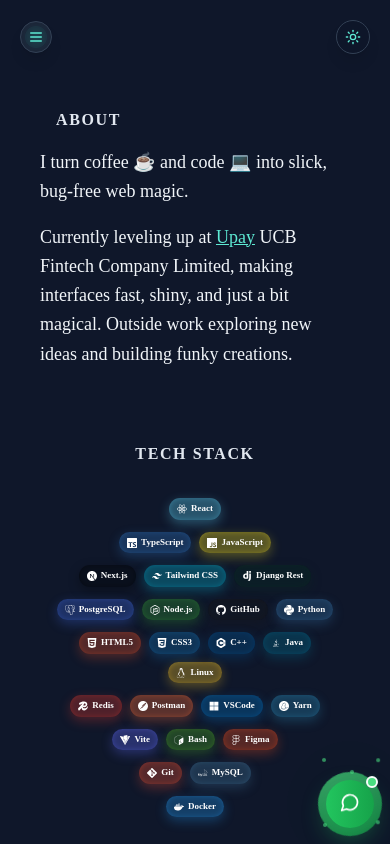
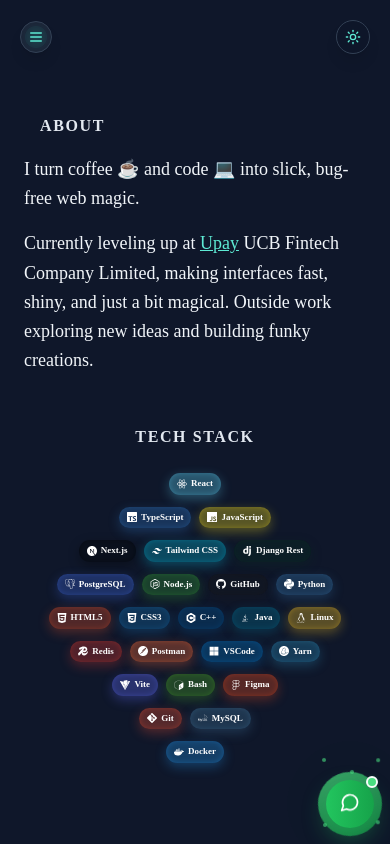
Before and after one commit to touhid9teen/me, a Next.js app: page / in a window 390 px wide. Shown: the top 844 px of the page. Built offline with nearby package versions, Linux system fonts and the light colour scheme; a web font is replaced by a local one.

Commit message:
improved responsiveness

```diff
--- a/components/common/tech-stack.tsx
+++ b/components/common/tech-stack.tsx
@@ -84,7 +84,7 @@ export default function TechStackSection() {
         isDark ? "bg-slate-900" : "bg-slate-50"
       }`}
     >
-      <h2 className="text-sm font-bold uppercase tracking-widest text-slate-200 lg:sr-only px-4 py-8">
+      <h2 className="text-sm font-bold uppercase tracking-widest text-slate-200  px-4 py-2 pb-6">
         Tech Stack
       </h2>
 
--- a/components/layout/desktop-sidebar.tsx
+++ b/components/layout/desktop-sidebar.tsx
@@ -44,7 +44,7 @@ export default function DesktopSidebar({
   };
 
   return (
-    <header className="hidden lg:sticky lg:top-0 lg:flex lg:max-h-screen lg:w-1/2 lg:flex-col lg:justify-between lg:py-24">
+    <header className="hidden lg:sticky lg:top-0 lg:flex lg:max-h-screen  lg:flex-col lg:justify-between lg:py-24">
       <div>
         <h4 className="py-2">
           <span className="underline p-1 text-teal-300">Assalamu-alikum</span> ,
--- a/components/layout/main-content.tsx
+++ b/components/layout/main-content.tsx
@@ -9,7 +9,7 @@ import { SectionWrapper } from "./section-wrapper";
 
 export default function MainContent() {
   return (
-    <main className="w-full px-4 sm:px-6 md:px-8 lg:px-10 xl:px-12 pt-6 sm:pt-8 md:pt-10 lg:w-1/2 lg:py-2 lg:px-0">
+    <main className="w-full">
       <SectionWrapper id="about">
         <AboutSection />
       </SectionWrapper>
--- a/components/layout/portfolio.tsx
+++ b/components/layout/portfolio.tsx
@@ -40,7 +40,7 @@ export default function Portfolio() {
   if (!mounted) return null;
 
   return (
-    <div className="min-h-screen  bg-slate-900 text-slate-100 pb-16 sm:pb-20 md:pb-24 lg:pb-36 xl:pb-40">
+    <div className="min-h-screen  bg-slate-900 text-slate-100 pb-16 sm:pb-20 md:pb-24 lg:pb-36 xl:pb-40 ">
       {/* <header className="fixed top-0 left-0 w-full z-[999] pointer-events-none"> */}
       <header
         className={`fixed top-0 left-0 w-full z-[999] pointer-events-none transition-all duration-300 ${
@@ -72,13 +72,19 @@ export default function Portfolio() {
         isOpen={isMobileMenuOpen}
         onClose={() => setIsMobileMenuOpen(false)}
       />
-      <div className="mx-auto max-w-screen-xl px-6 py-12 md:px-12 md:py-20 lg:px-24 lg:py-0">
-        <div className="lg:flex lg:justify-between lg:gap-4">
+      <div className="mx-auto max-w-screen-xl px-6 py-12 md:px-12 md:py-20 lg:px-24 lg:py-0 ">
+        <div
+          className="lg:grid lg:grid-cols-3
+        "
+        >
           <DesktopSidebar
             activeSection={activeSection}
             scrollToSection={scrollToSection}
           />
-          <MainContent />
+
+          <div className="lg:col-span-2 items-center flex justify-center ">
+            <MainContent />
+          </div>
         </div>
       </div>
       <Footer />
--- a/components/sections/about-section.tsx
+++ b/components/sections/about-section.tsx
@@ -4,10 +4,12 @@ import TechStackSection from "../common/tech-stack";
 
 export default function AboutSection() {
   return (
-    <div className="w-full ">
+    <div className="w-full">
       <div className="grid grid-cols-1 gap-6 sm:gap-8">
         {/* About Content */}
-        <div className="w-full">
+        <div className="w-full lg:grid lg:grid-cols-5">
+          <div className="lg:col-span-1"></div>
+          <div className="lg:col-span-3">
             <h2 className="text-sm font-bold uppercase tracking-widest text-slate-200 lg:sr-only p-4">
               About
             </h2>
@@ -17,11 +19,12 @@ export default function AboutSection() {
               </p>
               <p className="text-base sm:text-lg leading-relaxed">
                 Currently leveling up at{" "}
-              <span className="underline text-teal-300">Upay</span> UCB Fintech
-              Company Limited, making interfaces fast, shiny, and just a bit
-              magical. Outside work exploring new ideas and building funky
-              creations.
+                <span className="underline text-teal-300">Upay</span> UCB
+                Fintech Company Limited, making interfaces fast, shiny, and just
+                a bit magical. Outside work exploring new ideas and building
+                funky creations.
               </p>
+            </div>
           </div>
         </div>
 
--- a/components/sections/contact-section.tsx
+++ b/components/sections/contact-section.tsx
@@ -11,7 +11,7 @@ export default function ContactSection() {
       </h2>
 
       {/* Main Content */}
-      <div className="text-center lg:text-left px-4 sm:px-0">
+      <div className=" px-4 sm:px-0 flex items-center justify-center py-16">
         <p className="mb-8 sm:mb-10 text-xl sm:text-xl md:text-2xl font-medium leading-relaxed text-slate-500 break-words">
           Want to start a new project? <br className="hidden sm:inline" />
           Or just say hello.
--- a/components/sections/problem-solving-section.tsx
+++ b/components/sections/problem-solving-section.tsx
@@ -16,10 +16,11 @@ export default function ProblemSolvingSection() {
           <li key={index} className="mb-8 sm:mb-12">
             <div className="group relative grid gap-4 pb-1 transition-all sm:grid-cols-8 sm:gap-6 md:gap-8 lg:hover:!opacity-100 lg:group-hover/list:opacity-50 p-4 sm:p-6 rounded-md">
               <div
-                className="absolute -inset-x-4 -inset-y-4 z-0 hidden rounded-md transition motion-reduce:transition-none lg:-inset-x-6 lg:block
-  lg:group-hover:shadow-[inset_0_1px_0_0_rgba(148,163,184,0.1)]
-  dark:lg:group-hover:bg-slate-800/50
-  lg:group-hover:bg-teal-500/10"
+                className="absolute inset-0 z-0 hidden rounded-md transition
+             motion-reduce:transition-none lg:block
+             lg:group-hover:shadow-[inset_0_1px_0_0_rgba(148,163,184,0.1)]
+             dark:lg:group-hover:bg-slate-800/50
+             lg:group-hover:bg-teal-500/10"
               ></div>
 
               <header className="z-10 mb-2 mt-1 text-xs font-semibold uppercase tracking-wide text-slate-500 sm:col-span-2">
```
Lines whose indentation alone changed are shown as unchanged.
